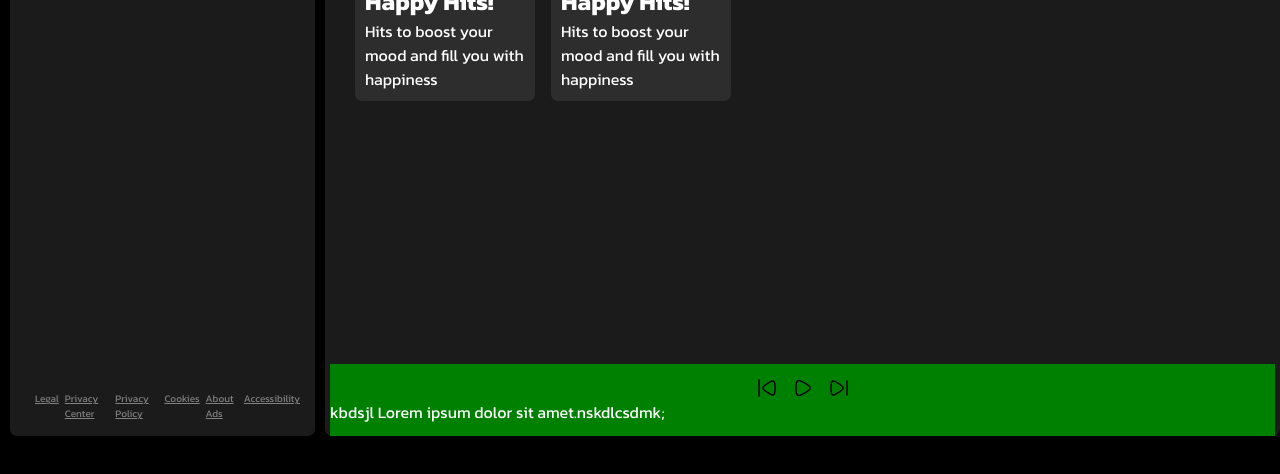
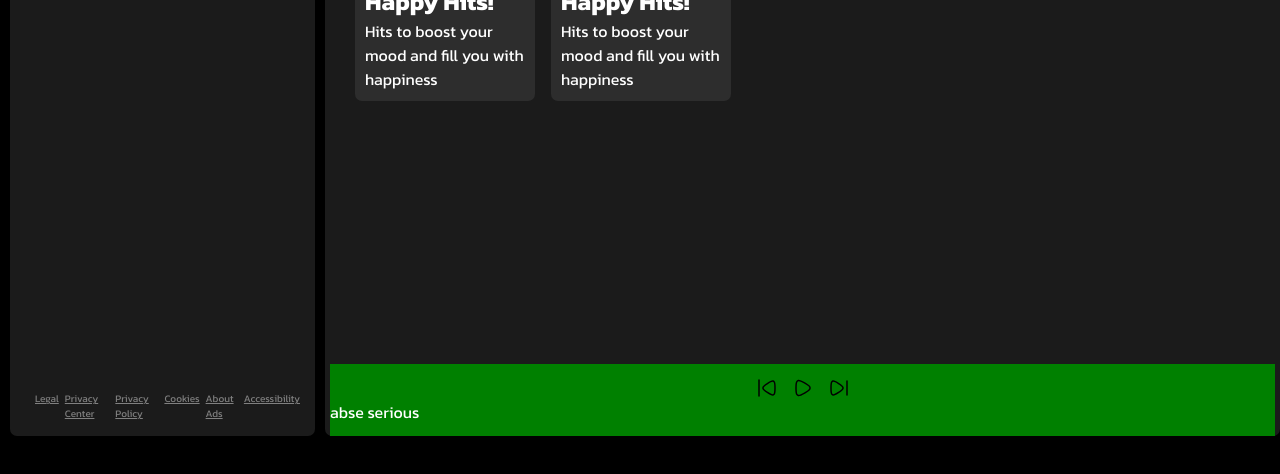
Before and after one commit to a1nukarsh/Spotify-Clone, a plain HTML site: page index.html in a window 1280 px wide. Shown: the part 312-786 px from the top of the page. Drawn offline with Linux system fonts and the light colour scheme; no server answers.

Commit message:
Update index.html

```diff
--- a/index.html
+++ b/index.html
@@ -115,7 +115,7 @@
                     <img src="./media/images/next-btn.svg" alt="">
                 </div>
                 <div class="time-seek">
-                    kbdsjl Lorem ipsum dolor sit amet.nskdlcsdmk;
+                    abse serious
                 </div>
             </div>
         </div>
```
